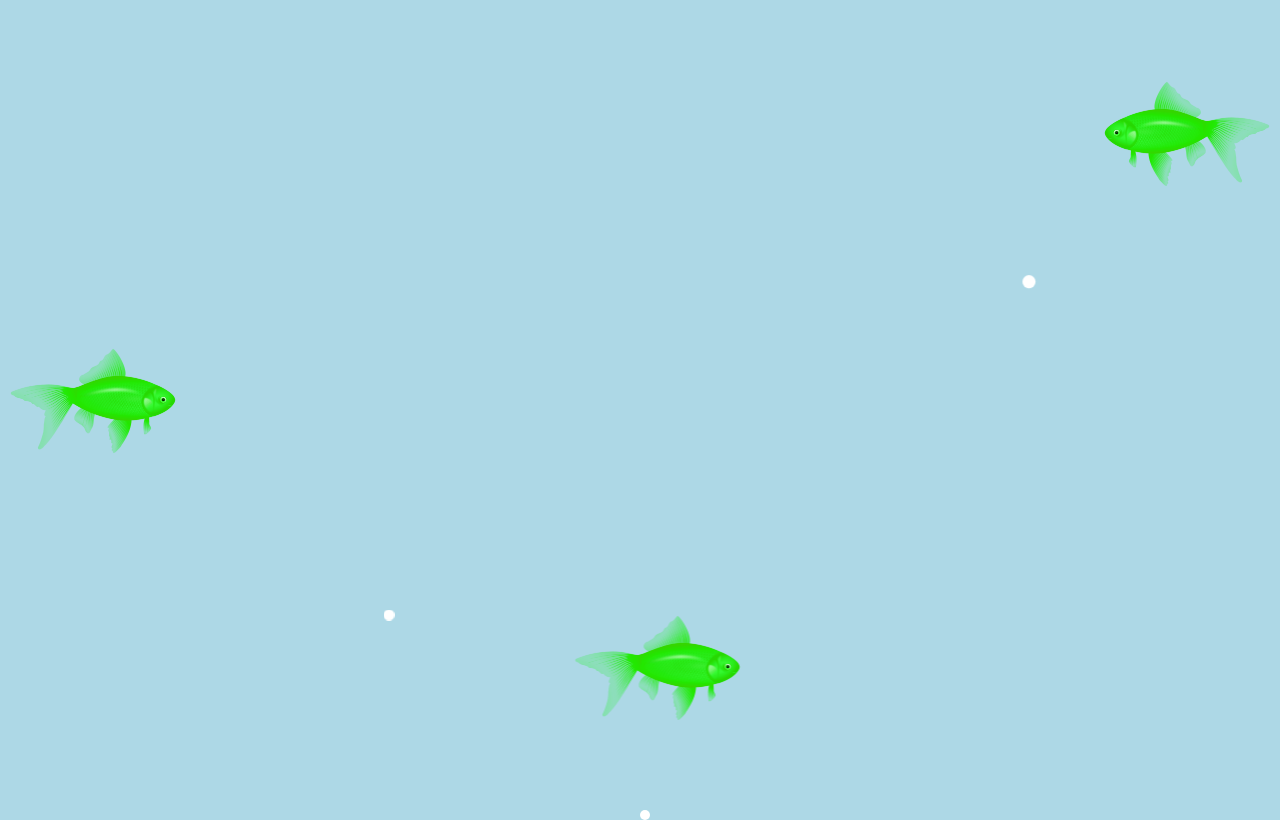
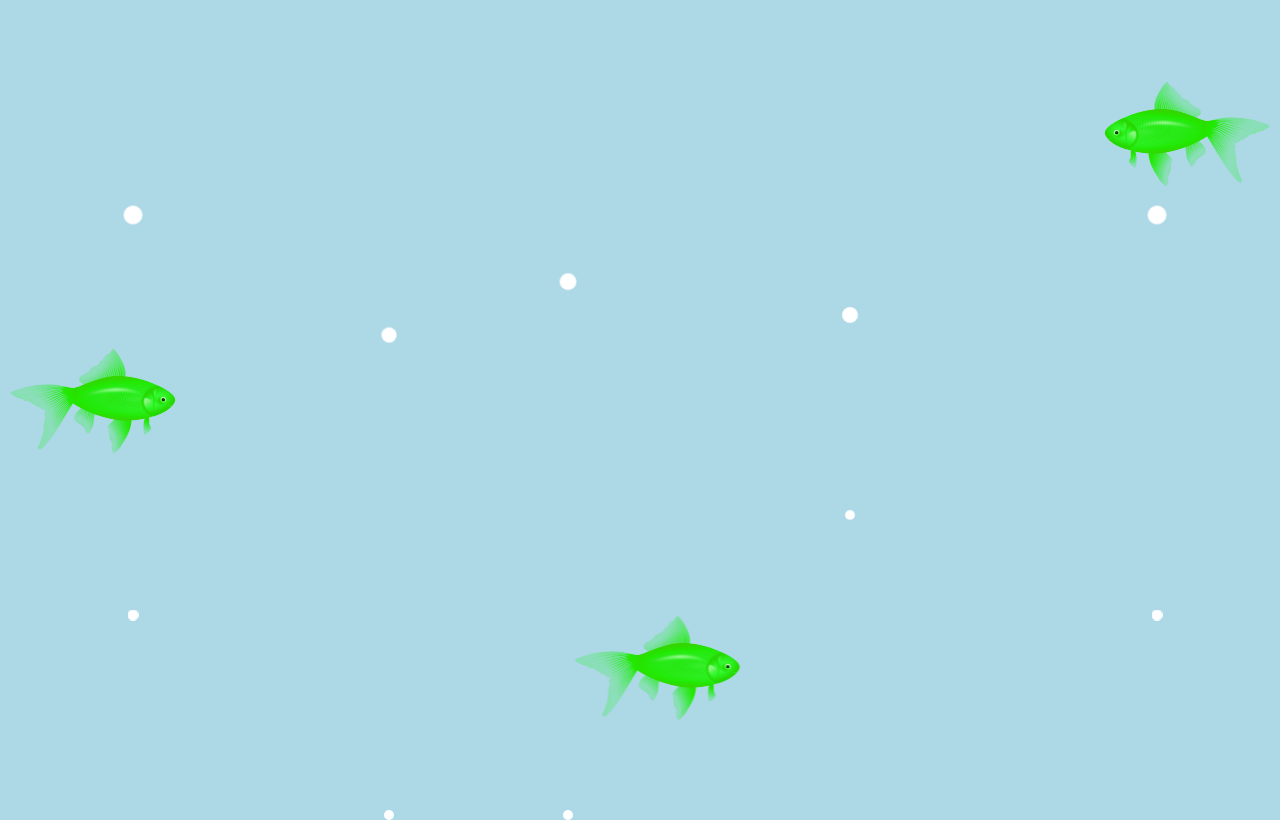
Before and after one commit to GfsTee/Aquarium, a plain HTML site: page index.html in a window 1280 px wide. Drawn offline with Linux system fonts and the light colour scheme.

Commit message:
more Bubbels

```diff
--- a/css/style.css
+++ b/css/style.css
@@ -32,7 +32,7 @@ section {
 .fish3 {
     animation-duration: 20s;
 }
-.bubble1, .bubble2, .bubble3 {
+.bubble1, .bubble2, .bubble3, .bubble4, .bubble5 {
     position: absolute;
     bottom: -20px;
     width: 10px;
@@ -43,23 +43,32 @@ section {
     animation: bubani 2s infinite linear;
 }
 .bubble1 {
-    left: 30%;
+    left: 10%;
     animation-duration: 4s;
 }
 .bubble2 {
-    left: 50%;
+    left: 30%;
     animation-duration: 5s;
 }
 .bubble3 {
-    left: 80%;
+    left: 44%;
     animation-duration: 3s;
+}
+.bubble4 {
+    left: 66%;
+    animation-duration: 8s;
+}
+.bubble5 {
+    left: 90%;
+    animation-duration: 4s;
+}
+.delay{
+    animation-delay: 2s;
 }
 @keyframes bubani {
     0% {transform: translateY(0) scale(1)}
     10% {transform: translateY(-10vh) scale(2)}
     30% {transform: translateY(-30vh) scale(0.8)}
-    80% {transform: translateY(-80vh) scale(1.5)}
-
+    80% {transform: translateY(-80vh) scale(2)}
     100% {transform: translateY(-110vh) scale(1)}
-
 }
--- a/index.html
+++ b/index.html
@@ -13,8 +13,15 @@
         <div class="fish2"></div>
         <div class="fish3"></div>
         <div class="bubble1"></div>
+        <div class="bubble1 delay"></div>
         <div class="bubble2"></div>
+        <div class="bubble2 delay"></div>
         <div class="bubble3"></div>
+        <div class="bubble3 delay"></div>
+        <div class="bubble4"></div>
+        <div class="bubble4 delay"></div>
+        <div class="bubble5"></div>
+        <div class="bubble5 delay"></div>
     </section>
 </body>
 </html>
```
